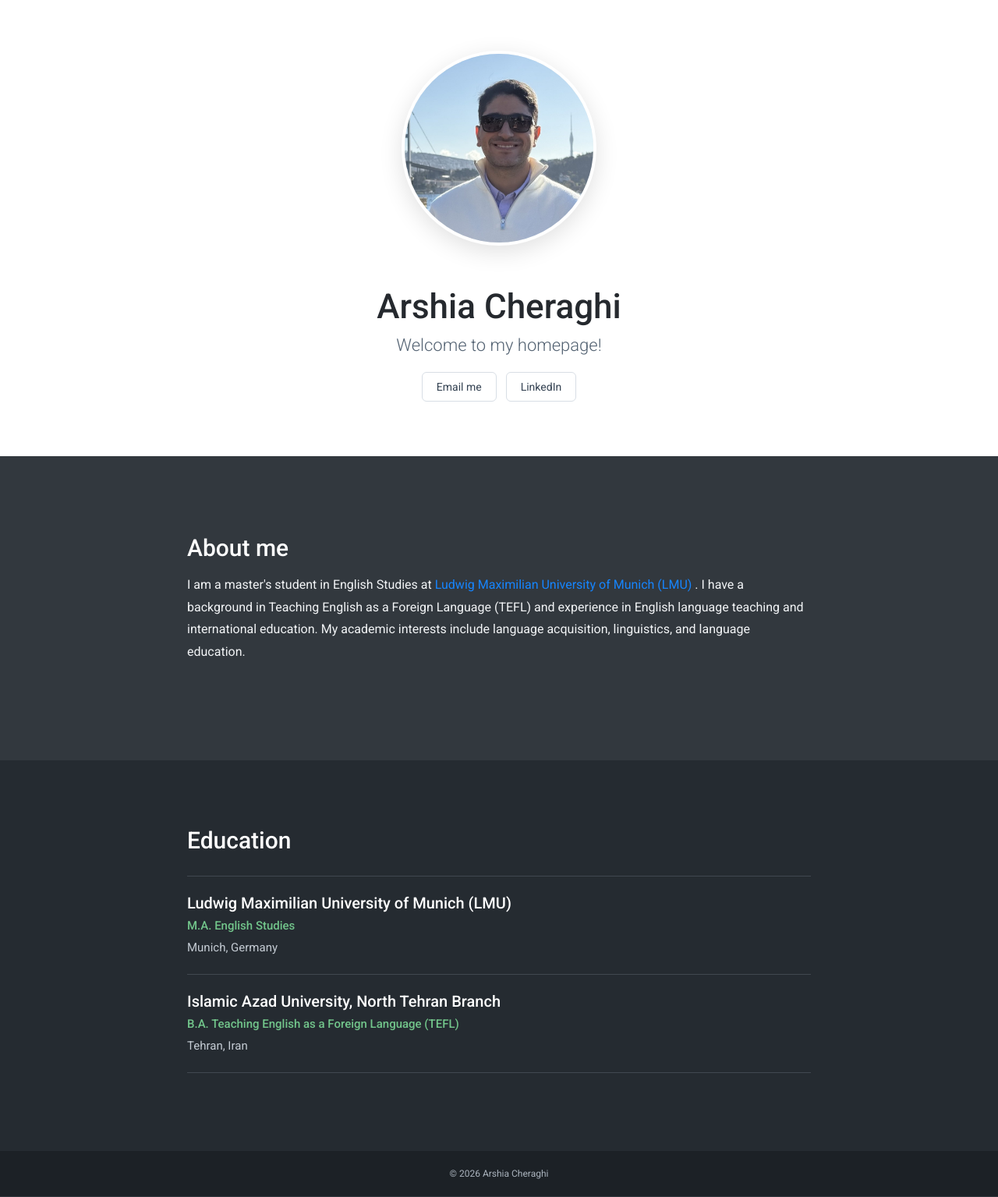
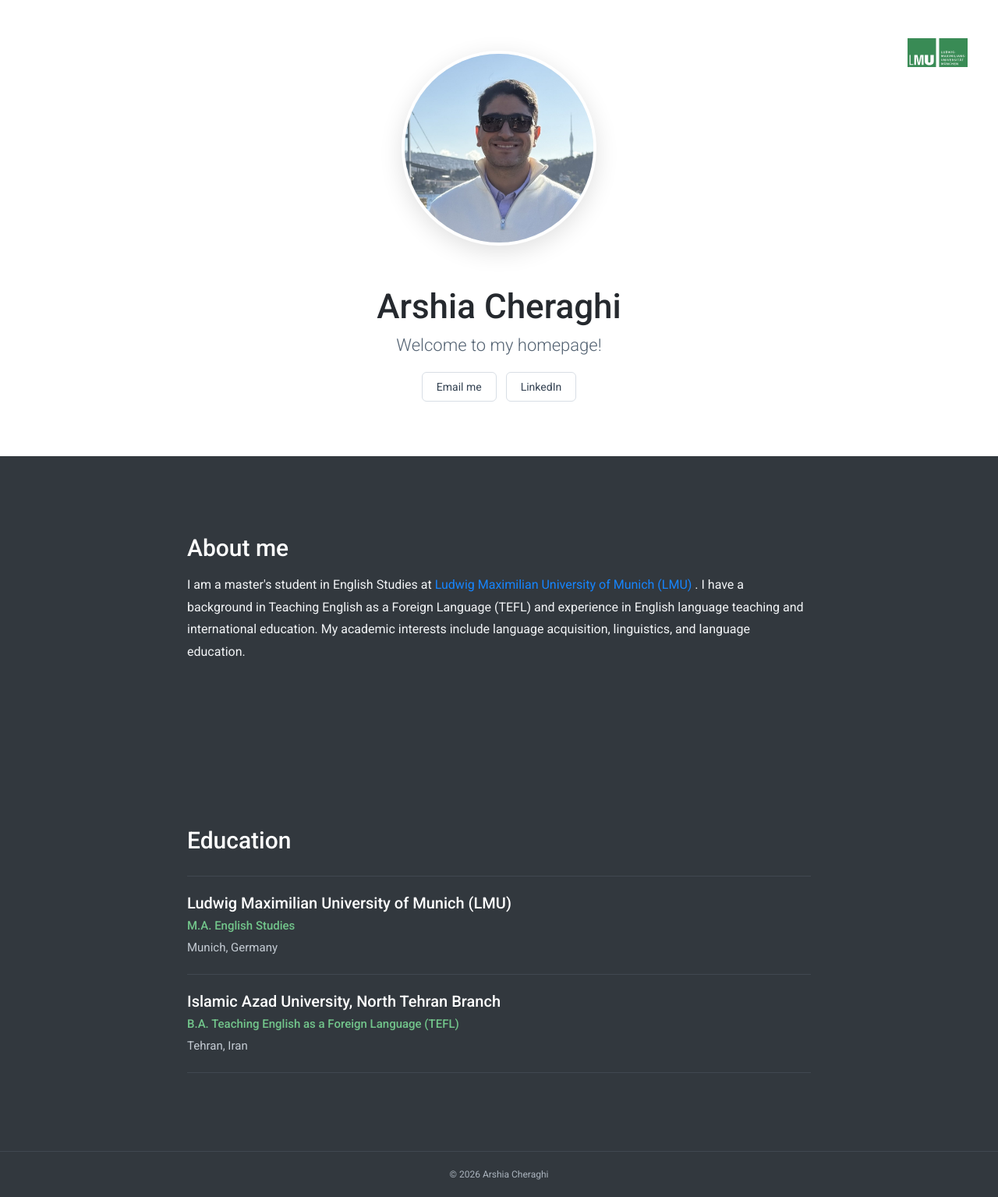
Before and after one commit to arshiacheraghiedu-bot/arshiacheraghiedu-bot.github.io, a plain HTML site: page index.html in a window 1280 px wide. Shown: the whole page at 78% size. Drawn offline with Linux system fonts and the light colour scheme.

Commit message:
Update index.html

```diff
--- a/index.html
+++ b/index.html
@@ -1,6 +1,7 @@
 
 <!DOCTYPE html>
 <html lang="en">
+
 <head>
 <meta charset="UTF-8">
 <meta name="viewport" content="width=device-width, initial-scale=1.0">
@@ -19,8 +20,6 @@
 :root {
   --lmu-green: #2f854c;
   --dark: #32383e;
-  --dark-secondary: #252b31;
-  --dark-footer: #1c2126;
   --text: #ffffff;
   --muted: #c4cbd3;
   --link: #1685ff;
@@ -48,12 +47,33 @@ body {
 
 .hero {
   min-height: 540px;
+  position: relative;
   text-align: center;
   background: #ffffff;
   color: #25292e;
   padding: 35px 20px 70px;
   overflow: hidden;
 }
+
+/* لوگوی LMU در گوشه بالای صفحه */
+
+.lmu-corner {
+  position: absolute;
+  top: 25px;
+  right: 35px;
+  width: 85px;
+  height: 85px;
+  object-fit: contain;
+  z-index: 2;
+  opacity: 0.95;
+  transition: transform 0.2s ease;
+}
+
+.lmu-corner:hover {
+  transform: scale(1.05);
+}
+
+/* تصویر پروفایل */
 
 .portrait-stage {
   width: 310px;
@@ -65,31 +85,17 @@ body {
   justify-content: center;
 }
 
-/* حذف لوگوی پشت عکس */
-
-.lmu-word,
-.lmu-mark {
-  display: none;
-}
-
-/* تصویر پروفایل */
-
 .profile-photo {
   position: relative;
   z-index: 1;
-
   width: 250px;
   height: 250px;
-
   border-radius: 50%;
   object-fit: cover;
   object-position: center 35%;
-
   display: block;
   background: #e8eef0;
-
   border: 4px solid #ffffff;
-
   box-shadow: 0 8px 30px rgba(0, 0, 0, 0.12);
 }
 
@@ -108,7 +114,6 @@ body {
 
 .hero-actions {
   margin-top: 22px;
-
   display: flex;
   justify-content: center;
   gap: 12px;
@@ -119,17 +124,13 @@ body {
   display: inline-flex;
   align-items: center;
   justify-content: center;
-
   padding: 10px 18px;
-
   border-radius: 6px;
   font-size: 14px;
   text-decoration: none;
-
   border: 1px solid #d8dee5;
   color: #344252;
   background: white;
-
   transition: 0.2s ease;
 }
 
@@ -146,7 +147,6 @@ body {
 .about {
   background: var(--dark);
   color: #ffffff;
-
   padding: 100px 24px;
   min-height: 390px;
 }
@@ -184,9 +184,8 @@ body {
 ========================= */
 
 .education {
-  background: var(--dark-secondary);
+  background: var(--dark);
   color: #ffffff;
-
   padding: 85px 24px 100px;
 }
 
@@ -229,13 +228,12 @@ body {
 ========================= */
 
 footer {
-  background: var(--dark-footer);
+  background: var(--dark);
   text-align: center;
-
   padding: 22px;
-
   color: #aab3bd;
   font-size: 12px;
+  border-top: 1px solid #414850;
 }
 
 /* =========================
@@ -247,6 +245,13 @@ footer {
   .hero {
     min-height: 510px;
     padding: 25px 20px 55px;
+  }
+
+  .lmu-corner {
+    top: 15px;
+    right: 15px;
+    width: 55px;
+    height: 55px;
   }
 
   .portrait-stage {
@@ -299,7 +304,17 @@ footer {
 
 <header class="hero">
 
-  <div class="portrait-stage" aria-label="Profile portrait">
+  <!-- لوگوی LMU در گوشه بالای صفحه -->
+
+  <img
+    class="lmu-corner"
+    src="lmu-logo.svg"
+    alt="LMU Munich logo"
+  >
+
+  <!-- تصویر پروفایل -->
+
+  <div class="portrait-stage">
 
     <img
       class="profile-photo"
@@ -356,7 +371,6 @@ footer {
       >
         Ludwig Maximilian University of Munich (LMU)
       </a>.
-
       I have a background in Teaching English as a Foreign Language (TEFL)
       and experience in English language teaching and international
       education. My academic interests include language acquisition,
@@ -423,3 +437,8 @@ footer {
 
 </body>
 </html>
+
+</footer>
+
+</body>
+</html>
```
